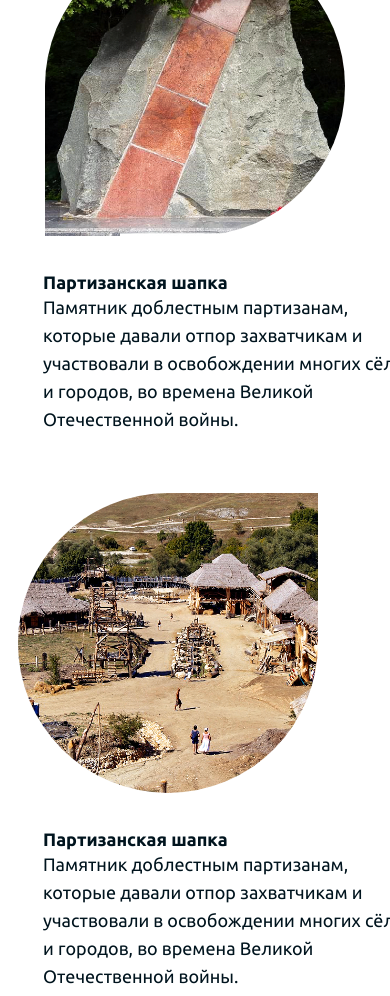
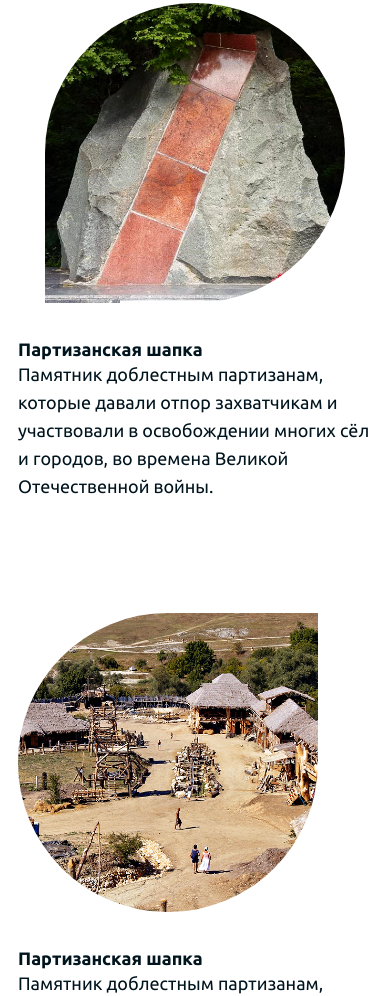
Before and after one commit to XmahopAbuse/xmahopabuse.github.io, a plain HTML site: page project1.html in a window 390 px wide. Shown: the part 1268-2264 px from the top of the page. Drawn offline with nearby package versions, Linux system fonts and the light colour scheme.

Commit message:
project1

```diff
--- a/assets/sass/base.sass
+++ b/assets/sass/base.sass
@@ -41,7 +41,7 @@ h3
     grid-column: 1/2
     display: grid
     grid-template-rows: minmax(500px, auto) minmax(1600px, auto)
-    margin-top: 35px
+    margin-top: 75px
     grid-row-gap: 35px
 
 @media screen and (max-width: 1024px)
--- a/assets/sass/project1_landmarks.sass
+++ b/assets/sass/project1_landmarks.sass
@@ -104,20 +104,33 @@
         &__item
             display: block
             text-align: center
+        &__items
+            &-item1-text,&-item2-text,&-item3-text,&-item4-text
+                text-align: left
+
 
 @media screen and ( max-width: 450px )
     .landmarks
         grid-template-columns: 1fr
-        grid-template-rows: 100px 1fr 1fr 1fr 1fr
+        grid-template-rows: 100px minmax(600px,auto)
         &__items
             grid-template-columns: 1fr
             &-item1-text,&-item2-text,&-item3-text,&-item4-text
                 width: 100%
                 text-align: left
+                margin: 0
             &-item-img,&-item2-img,&-item3-img,&-item4-img
                 justify-self: start
                 text-align: center
+
         &__item
             img
                 width: 300px
                 text-align: center
+@media screen and ( max-width: 320px )
+    .landmarks
+        &__items
+            grid-row-gap: 0
+        &__item
+            img
+                width: 220px
```
Also changed, not shown: assets/css/base.css, assets/css/project1_landmarks.css, 2 other files.
